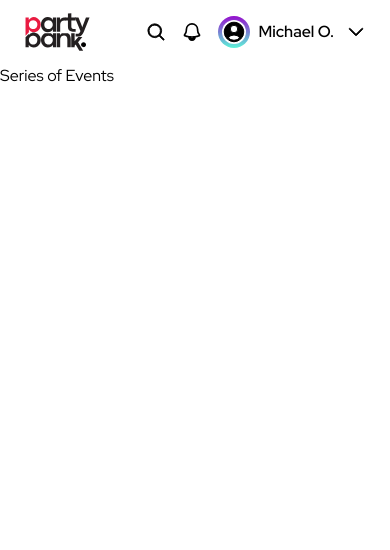
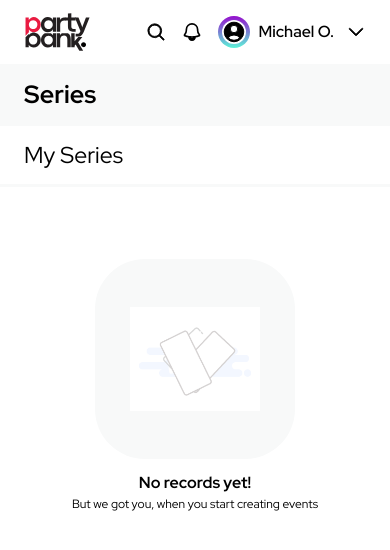
Before and after one commit to dejmartins/partybank-organizer, a Next.js app: page /dashboard/series in a window 390 px wide. Shown: the top 550 px of the page. Built offline with nearby package versions, Linux system fonts and the light colour scheme.

Commit message:
componentized EmptyState

```diff
--- a/app/dashboard/page.tsx
+++ b/app/dashboard/page.tsx
@@ -1,10 +1,11 @@
 import Image from "next/image"
+import EmptyState from "../ui/dashboard/empty-state"
 
 export default async function Page() {
     return (
         <div className="">
             <div className="inline-block md:hidden bg-[var(--pb-c-soft-grey)] w-full px-6 py-3">
-                <h3 className="font-[700] text-[22px]">Dashboard</h3>
+                <h3 className="font-[700] text-[25px]">Dashboard</h3>
             </div>
 
             <div className="py-3 px-6 border-0 border-b-[3px] border-[var(--pb-c-soft-grey)]">
@@ -12,13 +13,7 @@ export default async function Page() {
             </div>
 
             <div className="md:mt-20 p-6 lg:p-8">
-                <div className="w-full flex flex-col items-center mt-12 md:mt-0">
-                    <div className="bg-[#F8F9F9] rounded-[50px] w-[200px] h-[200px] flex items-center justify-center mb-3">
-                        <Image src='/empty-state.png' width={130} height={130} alt="Blank Phone Screens" />
-                    </div>
-                    <p className="font-[700]">No records yet!</p>
-                    <p className="text-[12px] md:text-[16px]">But we got you, when you start creating events</p>
-                </div>
+                <EmptyState />
             </div>
         </div>
     )
--- a/app/dashboard/series/page.tsx
+++ b/app/dashboard/series/page.tsx
@@ -1,3 +1,19 @@
+import EmptyState from "@/app/ui/dashboard/empty-state"
+
 export default async function Page() {
-    return <p>Series of Events</p>
+    return (
+        <div className="">
+            <div className="inline-block md:hidden bg-[var(--pb-c-soft-grey)] w-full px-6 py-3">
+                <h3 className="font-[700] text-[25px]">Series</h3>
+            </div>
+
+            <div className="py-3 px-6 border-0 border-b-[3px] border-[var(--pb-c-soft-grey)]">
+                <p className="text-[23px] md:text-[30px] md:font-[700]">My Series</p>
+            </div>
+
+            <div className="md:mt-20 p-6 lg:p-8">
+                <EmptyState />
+            </div>
+        </div>
+    )
 }
--- /dev/null
+++ b/app/ui/dashboard/empty-state.tsx
@@ -0,0 +1,13 @@
+import Image from "next/image";
+
+export default function EmptyState() {
+    return (
+        <div className="w-full flex flex-col items-center mt-12 md:mt-0">
+            <div className="bg-[#F8F9F9] rounded-[50px] w-[200px] h-[200px] flex items-center justify-center mb-3">
+                <Image src='/empty-state.png' width={130} height={130} alt="Blank Phone Screens" />
+            </div>
+            <p className="font-[700]">No records yet!</p>
+            <p className="text-[12px] md:text-[16px]">But we got you, when you start creating events</p>
+        </div>
+    )
+}
```
